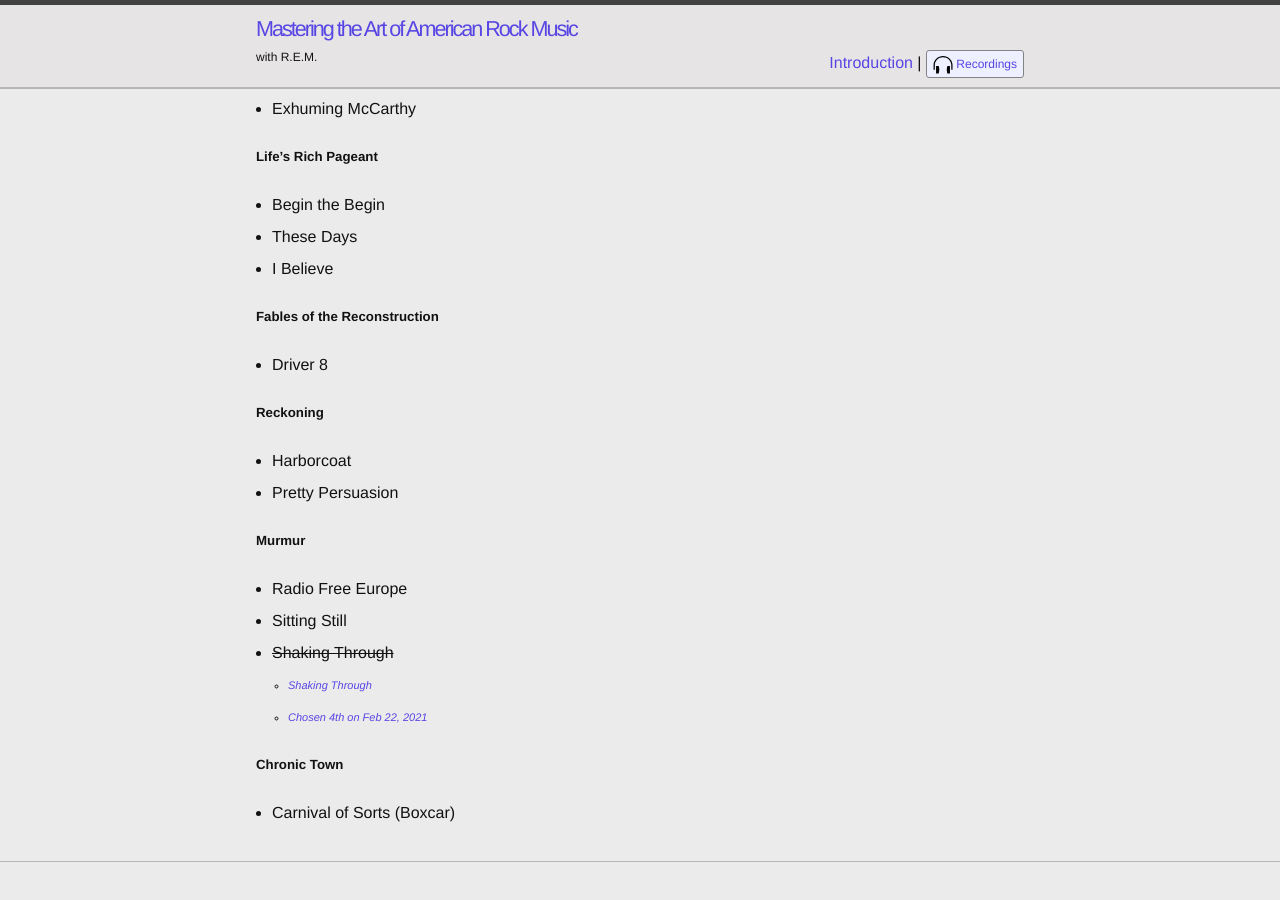
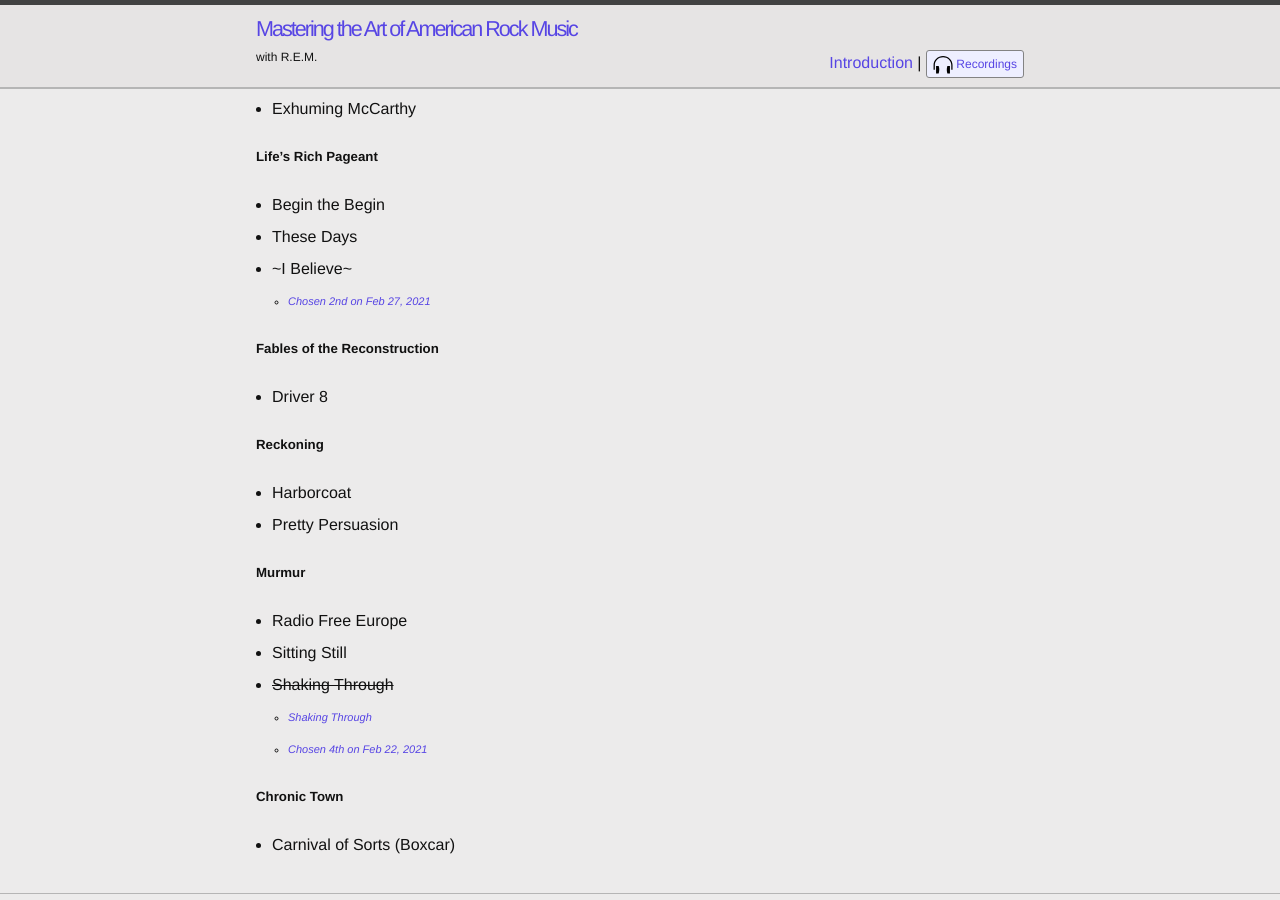
Before and after one commit to slatron/slatron.github.io, a Jekyll site: the page built from _posts/2021-02-06-begin-the-begin.md, in a window 1280 px wide and 900 px high, scrolled down 4227 px. Built offline with Jekyll 4.4.1, drawn with Linux system fonts in a browser that asks for light colours.

Commit message:
I believe is chosen

```diff
--- a/_posts/2021-02-06-begin-the-begin.md
+++ b/_posts/2021-02-06-begin-the-begin.md
@@ -93,7 +93,9 @@
 ##### Life’s Rich Pageant
 - Begin the Begin
 - These Days
-- I Believe
+- ~I Believe~
+  - *[Chosen 2nd on Feb 27, 2021](i-believe-1.html)*
+
 
 ##### Fables of the Reconstruction
 - Driver 8
--- a/songs.js
+++ b/songs.js
@@ -14,7 +14,6 @@
   "Exhuming McCarthy",
   "Begin the Begin",
   "These Days",
-  "I Believe",
   "Driver 8",
   "Harborcoat",
   "Pretty Persuasion",
```
Also changed, not shown: _posts/2021-02-27-shaking-through-5.md (+1 -0 lines).
